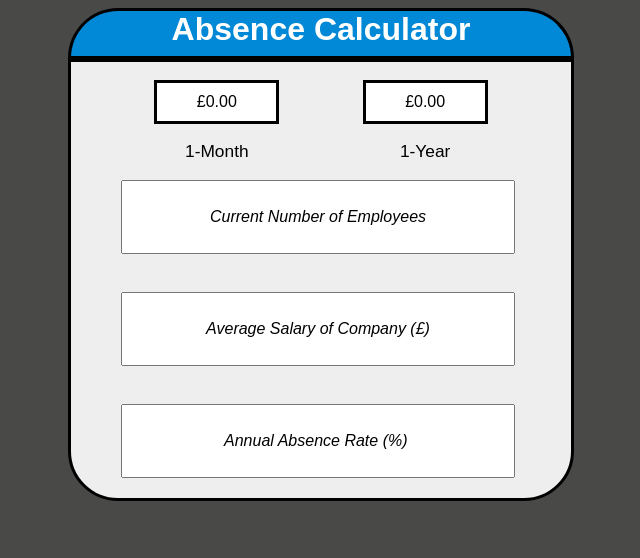
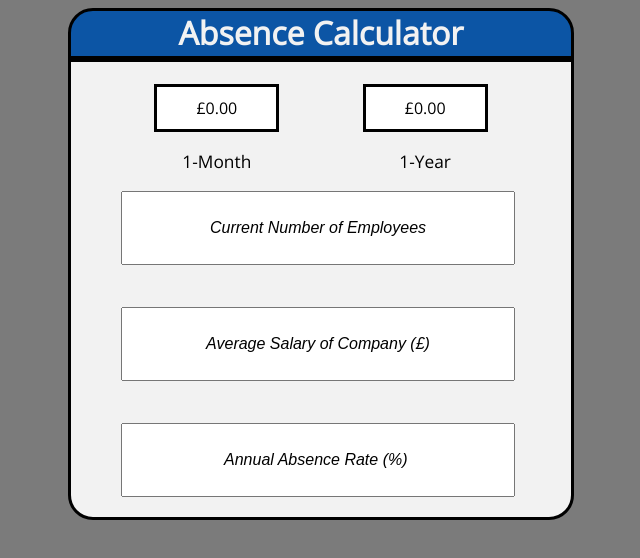
Before and after one commit to Nathanavie/Absence-Calculator, a plain HTML site: page index.html in a window 1280 px wide. Shown: the whole page, without its empty margins (322-962 px from the left). Drawn offline with nearby package versions, Linux system fonts and the light colour scheme.

Commit message:
Added font to <head> Updated font and colours to match branding

```diff
--- a/index.html
+++ b/index.html
@@ -9,6 +9,8 @@
     <link rel="stylesheet" type="text/css" href="styles.css">
     <!-- rows css link -->
     <link rel="stylesheet" type="text/css" href="rows.css">
+    <!-- Font link -->
+    <link href="https://fonts.googleapis.com/css?family=Open+Sans" rel="stylesheet">
     <!-- jquery link -->
     <script src="https://ajax.googleapis.com/ajax/libs/jquery/3.3.1/jquery.min.js"></script>
     <!-- jquery link -->
--- a/styles.css
+++ b/styles.css
@@ -1,29 +1,29 @@
 /* html styling */
 html{
-  font-family: Arial, Helvetica, sans-serif;
-  background: #494948;
+  font-family: 'Open Sans', sans-serif;
+  background: #7B7B7B;
 }
 /* header styling */
 #headercanvas {
   height: 2.813em;
   width: 100%;
-  background-color: #0188d7;
-  border-top-left-radius: 50px;
-  border-top-right-radius: 50px;
+  background-color: #0C55A5;
+  border-top-left-radius: 25px;
+  border-top-right-radius: 25px;
   border-style: solid;
 }
 /* form styling */
 #formcanvas {
   width: 100%;
-  background-color: #eeeeee;
+  background-color: #F2F2F2;
   border-style: solid;
-  border-bottom-left-radius: 50px;
-  border-bottom-right-radius: 50px;
+  border-bottom-left-radius: 25px;
+  border-bottom-right-radius: 25px;
 }
 /* heading text styling */
 h1 {
   text-align: center;
-  color: #ffffff;
+  color: #F2F2F2;
   margin: 0 auto;
 }
 /* styling for titles visible on smaller displays */
```
